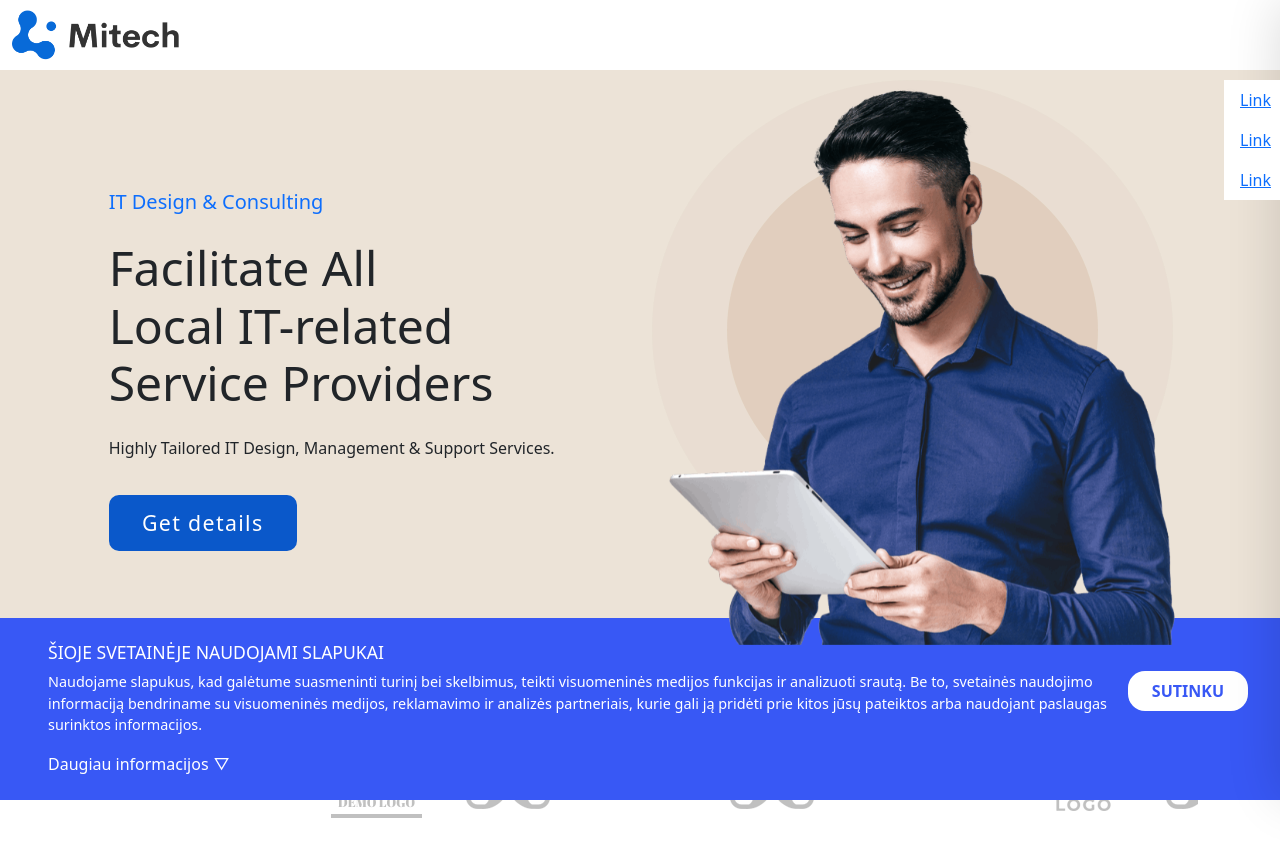
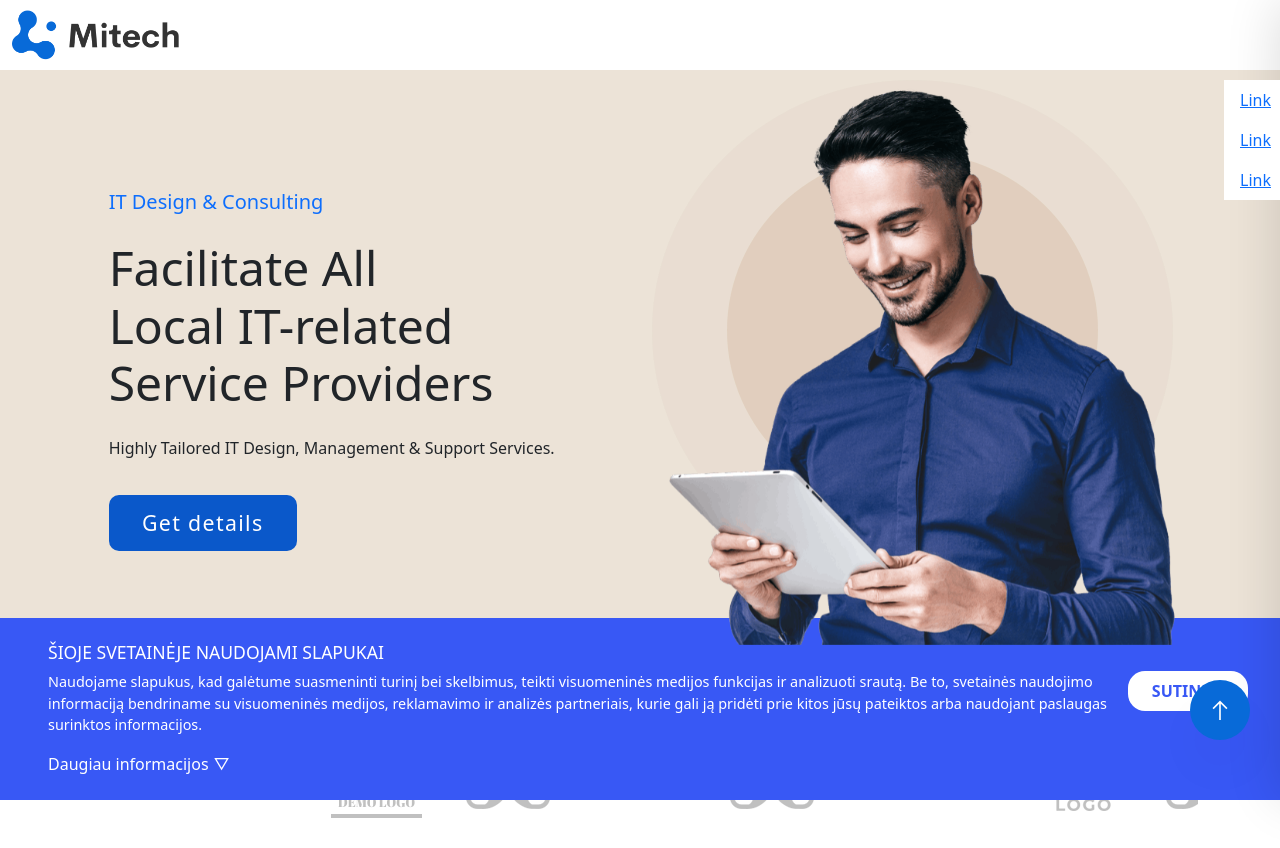
Before and after one commit to jovitara/Mitech-js, a plain HTML site: page index.html in a window 1280 px wide. Shown: the top 848 px of the page. Drawn offline with nearby package versions, Linux system fonts and the light colour scheme; files whose address does not match are found by name.

Commit message:
scroll top button

```diff
--- a/assets/css/custom.css
+++ b/assets/css/custom.css
@@ -87,3 +87,41 @@
     content: "\25B3";
     margin-left: 5px;
 }
+
+.scroll-top.show {
+    visibility: visible;
+    opacity: 1;
+    bottom: 60px;
+}
+.scroll-top {
+    position: fixed;
+    right: 30px;
+    bottom: -60px;
+    z-index: 999;
+    -webkit-box-shadow: 0 30px 50px rgba(0, 0, 0, 0.03);
+    box-shadow: 0 30px 50px rgba(0, 0, 0, 0.03);
+    display: block;
+    padding: 0;
+    width: 60px;
+    height: 60px;
+    border-radius: 50%;
+    text-align: center;
+    font-size: 25px;
+    line-height: 60px;
+    cursor: pointer;
+    opacity: 0;
+    visibility: hidden;
+    background-color: #086AD8;
+    background-size: 200% auto;
+    background-position: left center;
+    color: #ffffff;
+    -webkit-transition: all 0.5s cubic-bezier(0.645, 0.045, 0.355, 1);
+    -o-transition: all 0.5s cubic-bezier(0.645, 0.045, 0.355, 1);
+    transition: all 0.5s cubic-bezier(0.645, 0.045, 0.355, 1);
+    overflow: hidden;
+}
+a, button, img, input {
+    -webkit-transition: all 0.7s cubic-bezier(0.645, 0.045, 0.355, 1);
+    -o-transition: all 0.7s cubic-bezier(0.645, 0.045, 0.355, 1);
+    transition: all 0.7s cubic-bezier(0.645, 0.045, 0.355, 1);
+}
--- a/assets/js/mitech-script-updated.js
+++ b/assets/js/mitech-script-updated.js
@@ -72,3 +72,17 @@ $(document).ready(function(){
   });
 });
 //jei animacija dedama teviniam elementui - veiks ir be position absolute
+
+jQuery(window).load(function(){
+  jQuery('.loader').addClass ('hide');
+  setTimeout(function(){
+    jQuery('.loader').hide();
+  }, 500)
+})
+
+
+jQuery('.button-element').on('click', function(e){
+  e.prevetDefault();
+  jQuery('html,body').animate({scrollTop: 0 }, 'fast');
+
+})
--- a/index.html
+++ b/index.html
@@ -789,6 +789,14 @@
       <button class="submit" id="sutinku">Sutinku</button>
       <a href="#" class="dropdown">Daugiau informacijos</a>
     </div>
+<div class="container button-element">
+  <a href="#" class="scroll-top show" id="scroll-top">
+    <i class="las la-arrow-up"></i>
+    <!-- <i class="las la-arrow-down"></i> -->
+</a>
+
+    </div>
+  </div>
 
     <!-- Slick ir bootstrap js dalis -->
     <!-- Eiliskumas su JS failais LABAI svarbu
```
